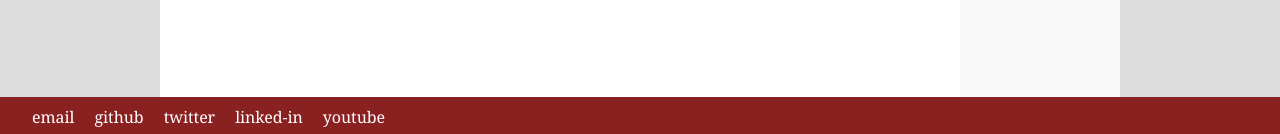
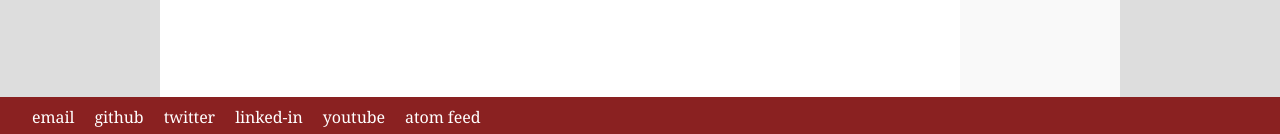
Before and after one commit to nalaseivad/captainginja.github.io, a Jekyll site: the page built from index.md, in a window 1280 px wide. Shown: the part 763-897 px from the top of the page. Built offline with Jekyll 4.4.1, drawn with Linux system fonts in a browser that asks for light colours.

Commit message:
Adding atom feed link

```diff
--- a/_layouts/site.html
+++ b/_layouts/site.html
@@ -51,6 +51,7 @@
           <li><a href="https://twitter.com/CaptainGinja">twitter</a></li>
           <li><a href="https://www.linkedin.com/in/alanhdavies">linked-in</a></li>
           <li><a href="https://www.youtube.com/channel/UCqWdVGj-02Oohr0BLVNa16Q">youtube</a></li>
+          <li><a href="/blog/atom.xml">atom feed</a></li>
         </ul>
       </aside>
     </footer>
```
